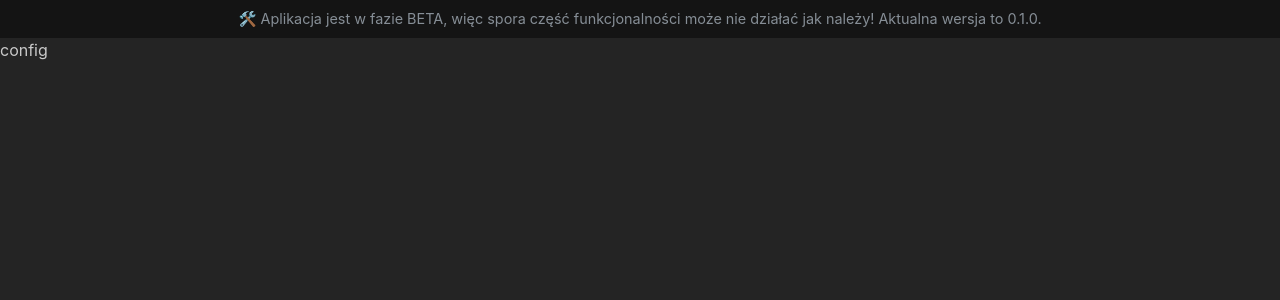
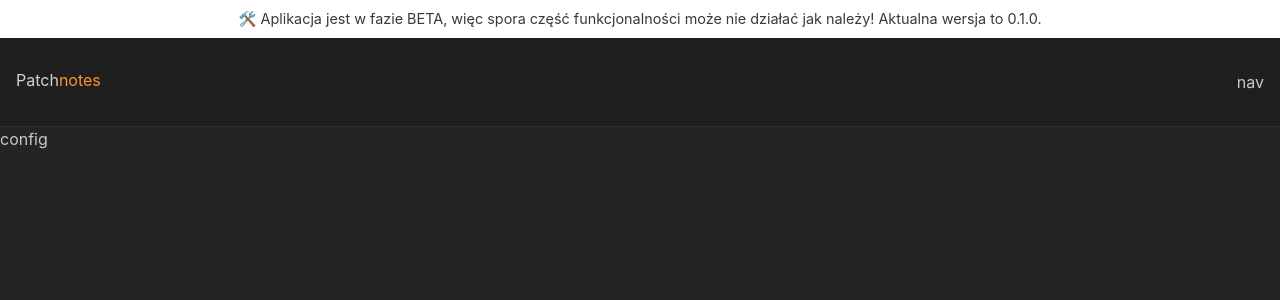
Before and after one commit to jakubwilk/forumgame-patchnotes-admin, a React (Vite) app in the folder client/: page /config in a window 1280 px wide. Shown: the top 300 px of the page. Built offline with nearby package versions, Linux system fonts and the light colour scheme.

Commit message:
Create TopBar component with main navigation and style it

```diff
--- a/client/src/modules/common/development/BetaTopBar.tsx
+++ b/client/src/modules/common/development/BetaTopBar.tsx
@@ -8,7 +8,7 @@ export function BetaTopBar() {
   const clientVersion = useMemo(() => '0.1.0', [])
 
   return (
-    <div className={clsx('py-2', classes.developmentBar)}>
+    <div className={clsx('py-2 px-4', classes.developmentBar)}>
       <div className={'container mx-auto'}>
         <div className={'text-center'}>
           <Text className={classes.developmentBarText}>
--- a/client/src/modules/common/development/Development.module.css
+++ b/client/src/modules/common/development/Development.module.css
@@ -1,8 +1,8 @@
 .developmentBar {
-  background-color: var(--mantine-color-dark-9);
+  background-color: var(--mantine-color-white);
 }
 
 .developmentBarText {
   font-size: 0.9rem;
-  color: var(--mantine-color-gray-6);
+  color: var(--mantine-color-gray-8);
 }
--- /dev/null
+++ b/client/src/modules/common/header/Header.module.css
@@ -0,0 +1,12 @@
+.topBar {
+    background-color: var(--mantine-color-dark-8);
+    border-bottom: 1px solid var(--mantine-color-dark-6);
+}
+
+.logoTitle {
+    color: var(--mantine-color-gray-4);
+}
+
+.logoText {
+    color: var(--mantine-primary-color-5);
+}
--- /dev/null
+++ b/client/src/modules/common/header/Logo.tsx
@@ -0,0 +1,12 @@
+import { Title } from '@mantine/core'
+
+import classes from './Header.module.css'
+
+export function Logo() {
+  return (
+    <Title order={1} className={classes.logoTitle}>
+      {'Patch'}
+      <span className={classes.logoText}>{'notes'}</span>
+    </Title>
+  )
+}
--- /dev/null
+++ b/client/src/modules/common/header/TopBar.tsx
@@ -0,0 +1,18 @@
+import clsx from 'clsx'
+
+import { Logo } from './Logo.tsx'
+
+import classes from './Header.module.css'
+
+export function TopBar() {
+  return (
+    <header className={clsx('py-8 px-4 sticky z-10', classes.topBar)}>
+      <div className={'container mx-auto'}>
+        <div className={'flex justify-between gap-4'}>
+          <Logo />
+          <p>{'nav'}</p>
+        </div>
+      </div>
+    </header>
+  )
+}
--- /dev/null
+++ b/client/src/modules/common/header/index.ts
@@ -0,0 +1,4 @@
+export * from './Logo.tsx'
+export * from './TopBar.tsx'
+/** CSS Modules */
+export * from './Header.module.css'
--- a/client/src/modules/common/layout/IndexLayout.tsx
+++ b/client/src/modules/common/layout/IndexLayout.tsx
@@ -1,11 +1,13 @@
 import { Outlet } from 'react-router-dom'
 
 import { BetaTopBar } from '../development'
+import { TopBar } from '../header'
 
 export function IndexLayout() {
   return (
     <>
       <BetaTopBar />
+      <TopBar />
       <Outlet />
     </>
   )
```
